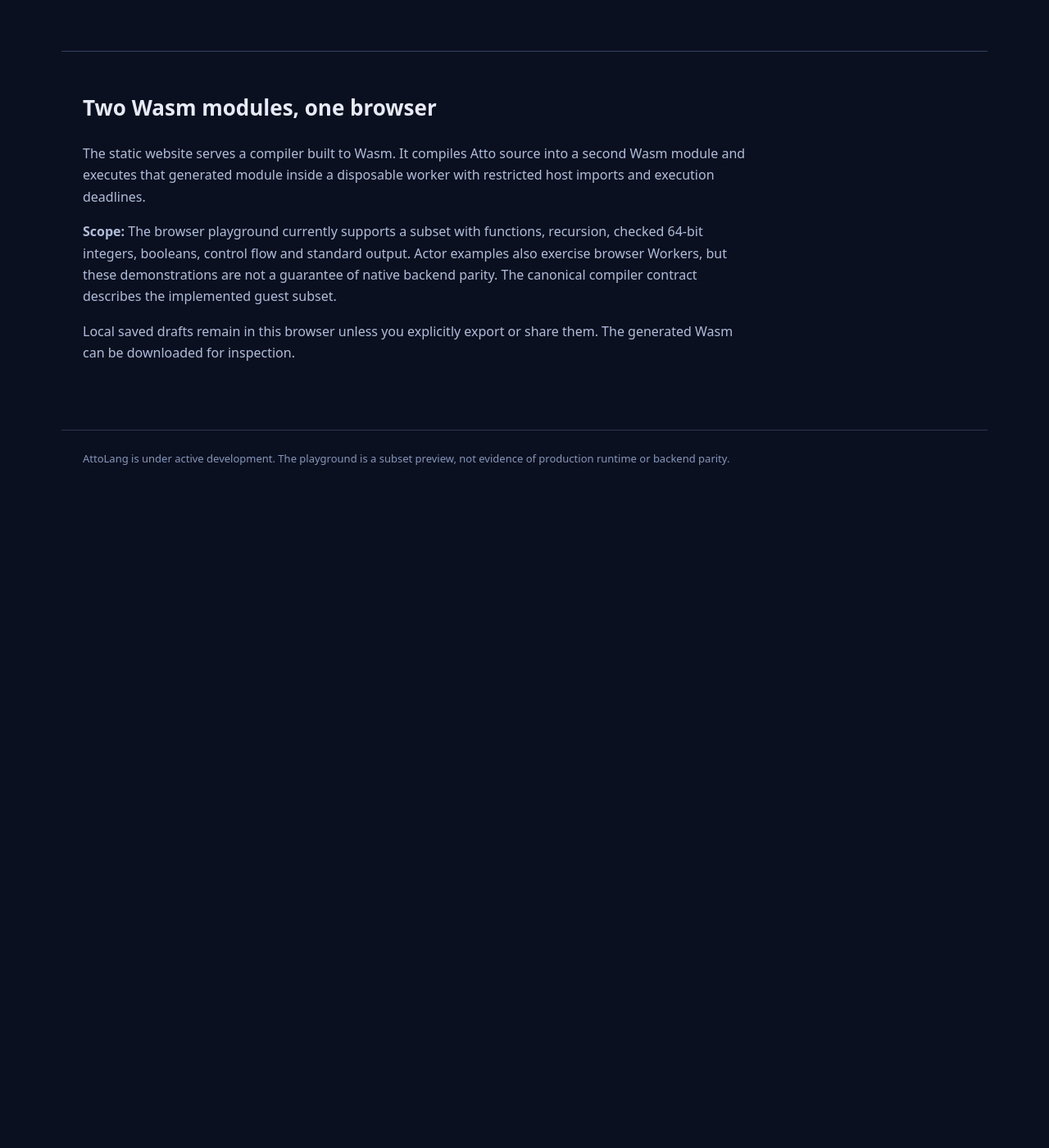
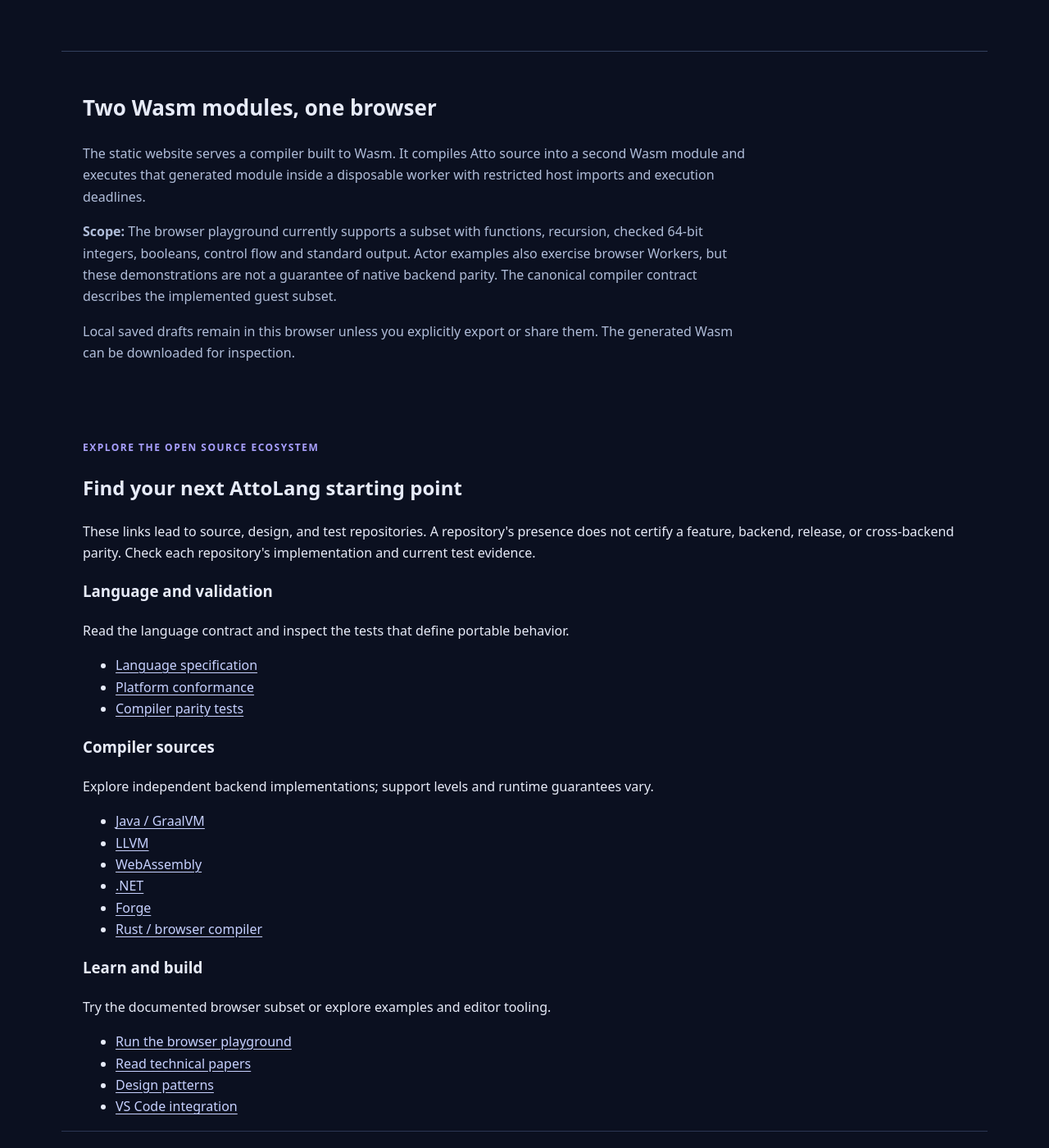
Before and after one commit to atto-lang/atto-lang.github.io, a Jekyll site: the page index.html, which Jekyll copies as it is, in a window 1280 px wide and 1400 px high, scrolled down 755 px. Shown: the whole window at 82% size. Built offline with Jekyll 4.4.1, drawn with Linux system fonts in a browser that asks for light colours; before the commit the page ends 1363 px from its top, so only the background shows below that.

Commit message:
feat(site): surface documented Atto ecosystem entry points

```diff
--- a/index.html
+++ b/index.html
@@ -17,6 +17,7 @@
     <nav aria-label="Main navigation">
       <a href="./play/">Playground</a>
       <a href="./whitepapers/">Technical papers</a>
+      <a href="#ecosystem">Ecosystem</a>
       <a href="https://github.com/atto-lang/atto-spec" rel="noopener noreferrer">Specification</a>
       <a href="https://github.com/atto-lang" rel="noopener noreferrer">GitHub</a>
     </nav>
@@ -41,6 +42,44 @@
       <p><strong>Scope:</strong> The browser playground currently supports a subset with functions, recursion, checked 64-bit integers, booleans, control flow and standard output. Actor examples also exercise browser Workers, but these demonstrations are not a guarantee of native backend parity. The canonical compiler contract describes the implemented guest subset.</p>
       <p>Local saved drafts remain in this browser unless you explicitly export or share them. The generated Wasm can be downloaded for inspection.</p>
     </section>
+    <section class="ecosystem wrap" id="ecosystem" aria-labelledby="ecosystem-title">
+      <p class="eyebrow">Explore the open source ecosystem</p>
+      <h2 id="ecosystem-title">Find your next AttoLang starting point</h2>
+      <p class="ecosystem-intro">These links lead to source, design, and test repositories. A repository's presence does not certify a feature, backend, release, or cross-backend parity. Check each repository's implementation and current test evidence.</p>
+      <div class="resource-grid">
+        <article class="resource-card">
+          <h3>Language and validation</h3>
+          <p>Read the language contract and inspect the tests that define portable behavior.</p>
+          <ul>
+            <li><a href="https://github.com/atto-lang/atto-spec" rel="noopener noreferrer">Language specification</a></li>
+            <li><a href="https://github.com/atto-lang/atto-platform-conformance" rel="noopener noreferrer">Platform conformance</a></li>
+            <li><a href="https://github.com/atto-lang/atto-compilers-parity-testing" rel="noopener noreferrer">Compiler parity tests</a></li>
+          </ul>
+        </article>
+        <article class="resource-card">
+          <h3>Compiler sources</h3>
+          <p>Explore independent backend implementations; support levels and runtime guarantees vary.</p>
+          <ul>
+            <li><a href="https://github.com/atto-lang/atto-source.java" rel="noopener noreferrer">Java / GraalVM</a></li>
+            <li><a href="https://github.com/atto-lang/atto-source.llvm" rel="noopener noreferrer">LLVM</a></li>
+            <li><a href="https://github.com/atto-lang/atto-source.wasm" rel="noopener noreferrer">WebAssembly</a></li>
+            <li><a href="https://github.com/atto-lang/atto-source.net" rel="noopener noreferrer">.NET</a></li>
+            <li><a href="https://github.com/atto-lang/atto-source.forge" rel="noopener noreferrer">Forge</a></li>
+            <li><a href="https://github.com/atto-lang/atto-source.rs" rel="noopener noreferrer">Rust / browser compiler</a></li>
+          </ul>
+        </article>
+        <article class="resource-card">
+          <h3>Learn and build</h3>
+          <p>Try the documented browser subset or explore examples and editor tooling.</p>
+          <ul>
+            <li><a href="./play/">Run the browser playground</a></li>
+            <li><a href="./whitepapers/">Read technical papers</a></li>
+            <li><a href="https://github.com/atto-lang/atto-design-patterns" rel="noopener noreferrer">Design patterns</a></li>
+            <li><a href="https://github.com/atto-lang/atto-vscode" rel="noopener noreferrer">VS Code integration</a></li>
+          </ul>
+        </article>
+      </div>
+    </section>
   </main>
   <footer class="wrap">AttoLang is under active development. The playground is a subset preview, not evidence of production runtime or backend parity.</footer>
 </body>
```
